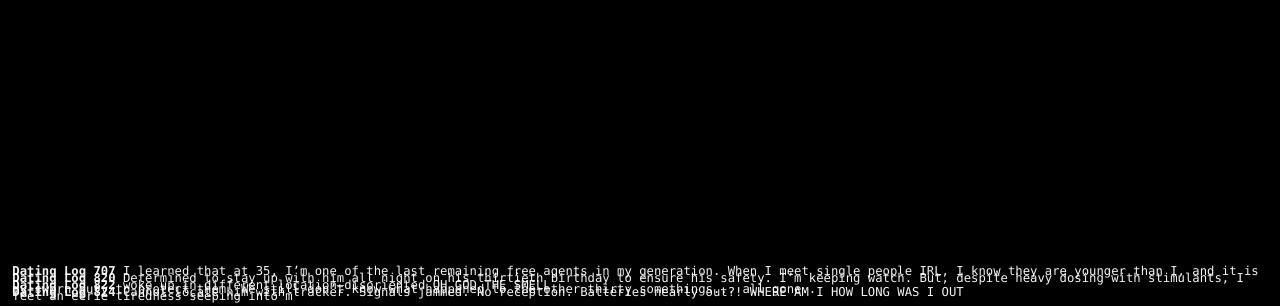
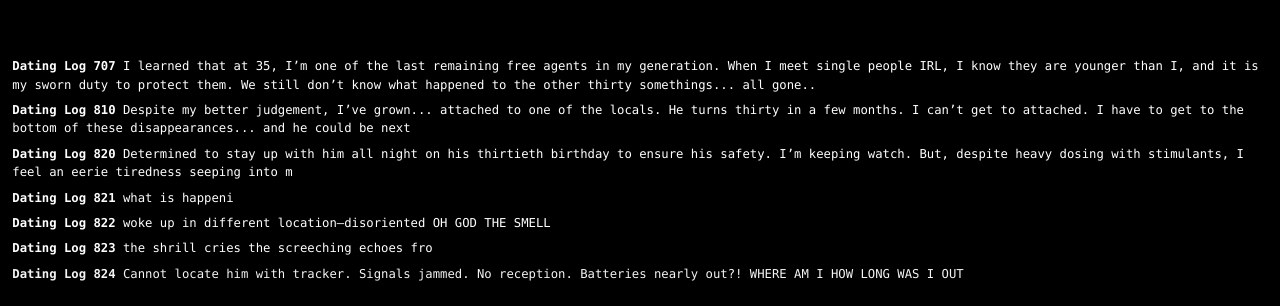
Before and after one commit to rachelnabors/birds-in-little-cages, a React (Create React App) app: page /lost-log in a window 1280 px wide. Shown: the part 510-816 px from the top of the page. Built offline with nearby package versions, Linux system fonts and the light colour scheme.

Commit message:
Making lastlog nice

```diff
--- a/src/lostLog/LostLog.js
+++ b/src/lostLog/LostLog.js
@@ -1,12 +1,12 @@
-import React, { useState, useEffect, memo, useCallback } from "react";
-import lostLogs from "./logs.js";
+import React, { useState, useEffect, useRef, useCallback } from "react";
+import logs from "./logs.js";
 import { Link as ReactLink } from "react-router-dom";
 import {
   ListItem,
   Button,
   OrderedList,
   DarkMode,
-  space,
+  // space,
 } from "@chakra-ui/react";
 import { ChakraProvider, extendTheme } from "@chakra-ui/react";
 
@@ -42,7 +42,6 @@ const theme = extendTheme({
       "@keyframes fadeIn": {
         from: {
           opacity: 0,
-          height: 0,
         },
         to: {
           opacity: 1,
@@ -52,21 +51,60 @@ const theme = extendTheme({
   },
 });
 
+function LogItem(props) {
+  if (props.lastLog || props.cntdLog) {
+    return (
+      <>
+        <ListItem fontFamily="mono">
+          <strong>Dating Log {props.id}</strong> {props.entry}
+        </ListItem>
+        <ListItem fontFamily="mono">
+          {props.lastLog ? (
+            <Button as={ReactLink} to="/">
+              End Transmission
+            </Button>
+          ) : null}
+          {props.cntdLog ? (
+            <Button
+              onClick={() => props.transferLogs(props.lostLogs.current[0])}
+            >
+              Continue
+            </Button>
+          ) : null}
+        </ListItem>
+      </>
+    );
+  } else {
+    return (
+      <ListItem fontFamily="mono">
+        <strong>Dating Log {props.id}</strong> {props.entry}
+      </ListItem>
+    );
+  }
+}
+
 function LostLog() {
+  // The array of logs we've received
+  // When it changes, React will map each log onto a list item
   const [logsReceived, setLogsReceived] = useState([]);
-  const [logs, setLogs] = useState(lostLogs);
+  // The array of logs we must read from. TBH, React doesn't need to track this, does it?
+  // const [logs, setLogs] = useState(lostLogs);
+  const lostLogs = useRef(logs);
 
+  // Moves a log from lostLogs to logsReceived
   const transferLogs = useCallback(
     (incomingLog) => {
-      setLogs(logs.slice(1));
+      // This function adds a log from lostLogs to logsReceived, triggering re-render
       setLogsReceived([...logsReceived, incomingLog]);
+      // and removes that entry from the logs array
+      lostLogs.current = lostLogs.current.slice(1);
     },
-    [logs]
+    [logsReceived]
   );
 
   useEffect(() => {
-    if (logs.length) {
-      const incomingLog = logs[0];
+    if (lostLogs.current.length) {
+      const incomingLog = lostLogs.current[0];
       if (incomingLog.id !== "920 cntd") {
         const receiveLog = setTimeout(() => {
           transferLogs(incomingLog);
@@ -76,71 +114,8 @@ function LostLog() {
         };
       }
     }
-  });
+  }, [transferLogs]);
 
-  const LogItem = memo(({ lastLog, cntdLog, id, entry }) => {
-    if (lastLog || cntdLog) {
-      return (
-        <>
-          <ListItem fontFamily="mono">
-            <strong>Log {id}</strong> {entry}
-          </ListItem>
-          <ListItem fontFamily="mono">
-            {lastLog ? (
-              <Button as={ReactLink} to="/">
-                End Transmission
-              </Button>
-            ) : null}
-            {cntdLog ? (
-              <Button onClick={() => transferLogs(logs[0])}>Continue</Button>
-            ) : null}
-          </ListItem>
-        </>
-      );
-    } else {
-      return (
-        <ListItem fontFamily="mono">
-          <strong>Dating Log {id}</strong> {entry}
-        </ListItem>
-      );
-    }
-  });
-
-  // function LogItem(props) {
-  //   if (props.lastLog || props.cntdLog) {
-  //     return (
-  //       <>
-  //         <ListItem fontFamily="mono">
-  //           <strong>Log {props.id}</strong> {props.entry}
-  //         </ListItem>
-  //         <ListItem fontFamily="mono">
-  //           {props.lastLog ? (
-  //             <Button as={ReactLink} to="/">
-  //               End Transmission
-  //             </Button>
-  //           ) : null}
-  //           {props.cntdLog ? (
-  //             <Button onClick={() => transferLogs(logs[0])}>Continue</Button>
-  //           ) : null}
-  //         </ListItem>
-  //       </>
-  //     );
-  //   } else {
-  //     return (
-  //       <ListItem fontFamily="mono">
-  //         <strong>Dating Log {props.id}</strong> {props.entry}
-  //       </ListItem>
-  //     );
-  //   }
-  // }
-
-  function keyGen(text) {
-    return (
-      text.toString().split(" ").join("").toLowerCase() +
-      text.length +
-      Math.floor(Math.random() * (1000 - 0) + 0)
-    );
-  }
   return (
     <ChakraProvider theme={theme}>
       <DarkMode>
@@ -150,17 +125,19 @@ function LostLog() {
               <LogItem
                 key={log.id}
                 cntdLog={
-                  logs.length &&
+                  lostLogs.current.length &&
                   (log.id === 920 || log.id === "920 cntd") &&
                   index + 1 === logsReceived.length
                 }
                 lastLog={
-                  !logs.length &&
+                  !lostLogs.current.length &&
                   (log.id === 920 || log.id === "920 cntd") &&
                   index + 1 === logsReceived.length
                 }
                 id={log.id}
                 entry={log.entry}
+                transferLogs={transferLogs}
+                lostLogs={lostLogs}
               />
             );
           })}
```
